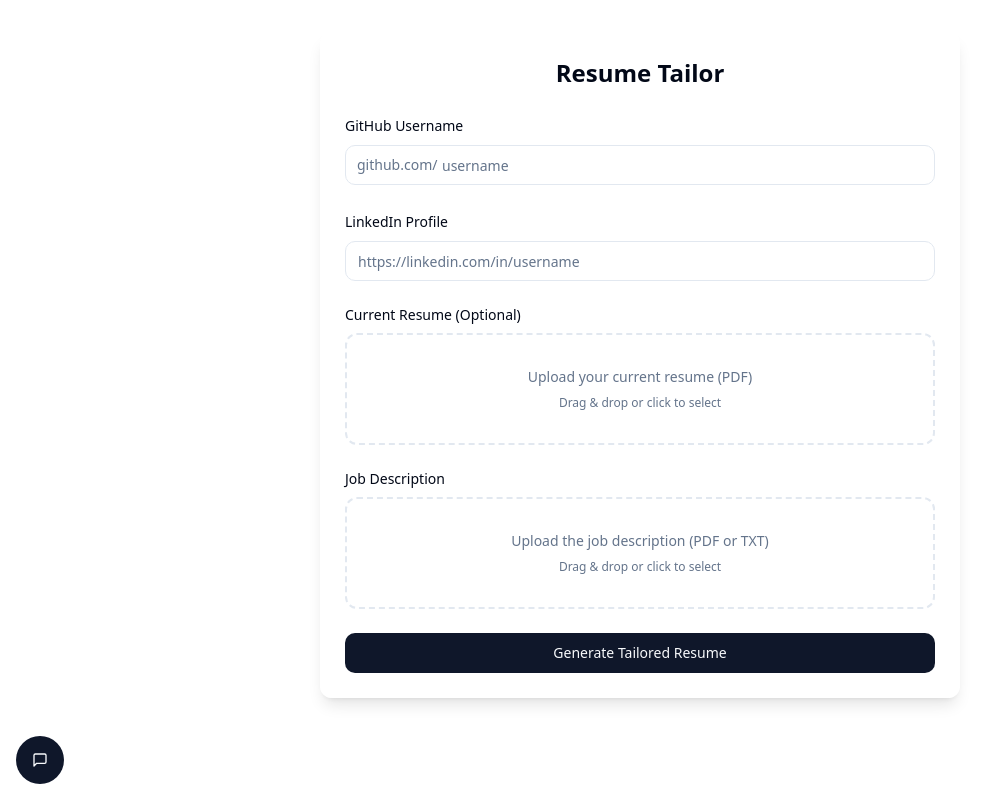
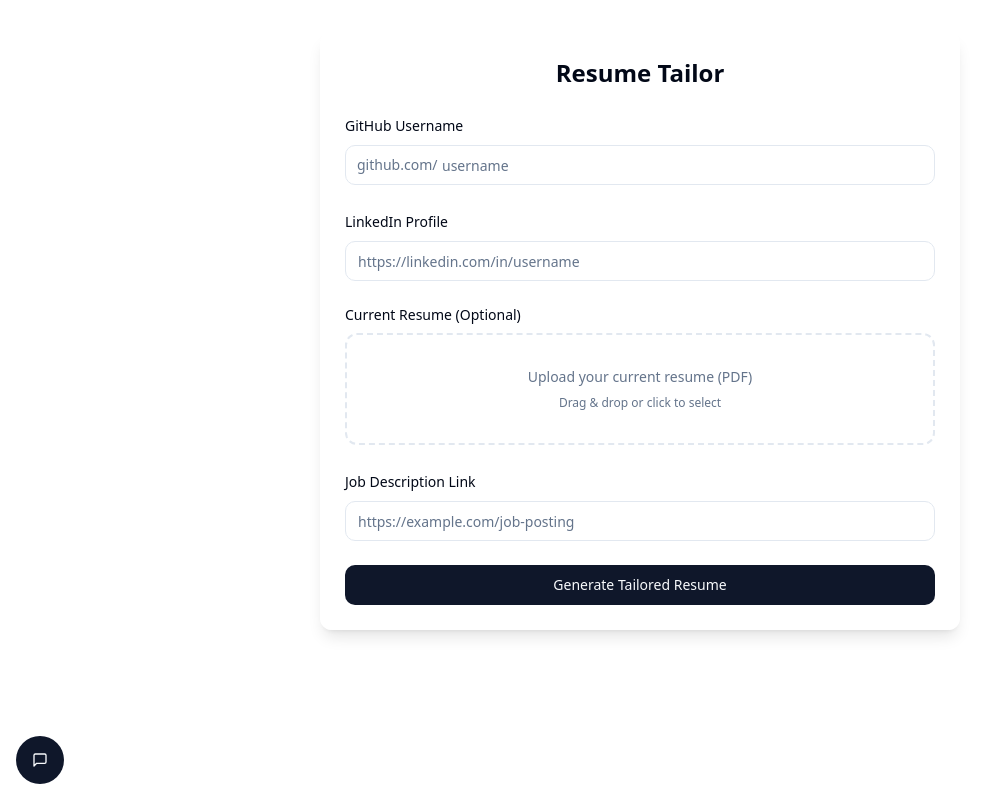
Before and after one commit to hexcodeblaster/link-sculptor, a React (Vite) app: page / in a window 1280 px wide. Shown: the whole page, without its empty margins (0-1004 px from the left). Built offline with nearby package versions, Linux system fonts and the light colour scheme.

Commit message:
Update job description upload
Modify the job description input to only accept links instead of files.

```diff
--- a/src/pages/Index.tsx
+++ b/src/pages/Index.tsx
@@ -12,7 +12,7 @@ const Index = () => {
   const [githubUsername, setGithubUsername] = useState("");
   const [linkedinLink, setLinkedinLink] = useState("");
   const [resume, setResume] = useState<File | null>(null);
-  const [jobDescription, setJobDescription] = useState<File | null>(null);
+  const [jobDescriptionLink, setJobDescriptionLink] = useState("");
   const [result, setResult] = useState("");
   const [isLoading, setIsLoading] = useState(false);
 
@@ -22,8 +22,8 @@ const Index = () => {
       return;
     }
 
-    if (!jobDescription) {
-      toast.error("Please upload a job description");
+    if (!jobDescriptionLink) {
+      toast.error("Please provide a job description link");
       return;
     }
 
@@ -31,12 +31,12 @@ const Index = () => {
 
     try {
       const formData = new FormData();
-      formData.append('githubLink', githubUsername); // Changed: now sending just the username
+      formData.append('githubLink', githubUsername);
       formData.append('linkedinLink', linkedinLink);
+      formData.append('jobDescriptionLink', jobDescriptionLink);
       if (resume) {
         formData.append('resume', resume);
       }
-      formData.append('jobDescription', jobDescription);
 
       const response = await fetch('http://localhost:3001/upload', {
         method: 'POST',
@@ -93,20 +93,12 @@ const Index = () => {
             />
           </div>
 
-          <div className="space-y-2">
-            <p className="text-sm font-medium mb-2">Job Description</p>
-            <FileUpload
-              onFileSelect={(file) => {
-                setJobDescription(file);
-                toast.success("Job description uploaded successfully");
-              }}
-              accept={{
-                "application/pdf": [".pdf"],
-                "text/plain": [".txt"],
-              }}
-              label="Upload the job description (PDF or TXT)"
-            />
-          </div>
+          <SocialLinkInput
+            label="Job Description Link"
+            value={jobDescriptionLink}
+            onChange={setJobDescriptionLink}
+            placeholder="https://example.com/job-posting"
+          />
 
           <Button
             onClick={handleSubmit}
```
